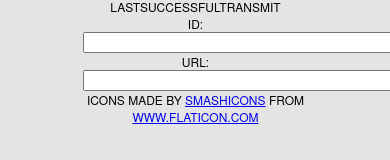
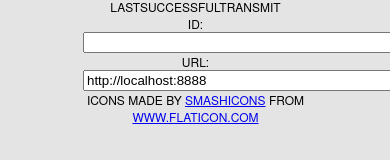
Before and after one commit to aabeling/noise-monitor, a website: page www/index.html in a window 390 px wide. Shown: the part 631-791 px from the top of the page. Drawn offline with Linux system fonts and the light colour scheme; some packages are replaced by stand-ins of ours.

Commit message:
added default for url

```diff
--- a/www/index.html
+++ b/www/index.html
@@ -50,7 +50,8 @@
         <div id="lastAverage">lastAverage</div>
         <div id="lastSuccessfulTransmit">lastSuccessfulTransmit</div>
         <div id="form">
-            id:<input type="text" size="40" id="id" name="id" /><br/> url:<input type="text" size="40" id="url" name="url" />
+            id:<input type="text" size="40" id="id" name="id" /><br/> url:
+            <input type="text" size="40" id="url" name="url" value="http://localhost:8888" />
         </div>
         <div>Icons made by <a href="https://www.flaticon.com/authors/smashicons" title="Smashicons">Smashicons</a> from <a href="https://www.flaticon.com/" title="Flaticon">www.flaticon.com</a></div>
     </div>
```
